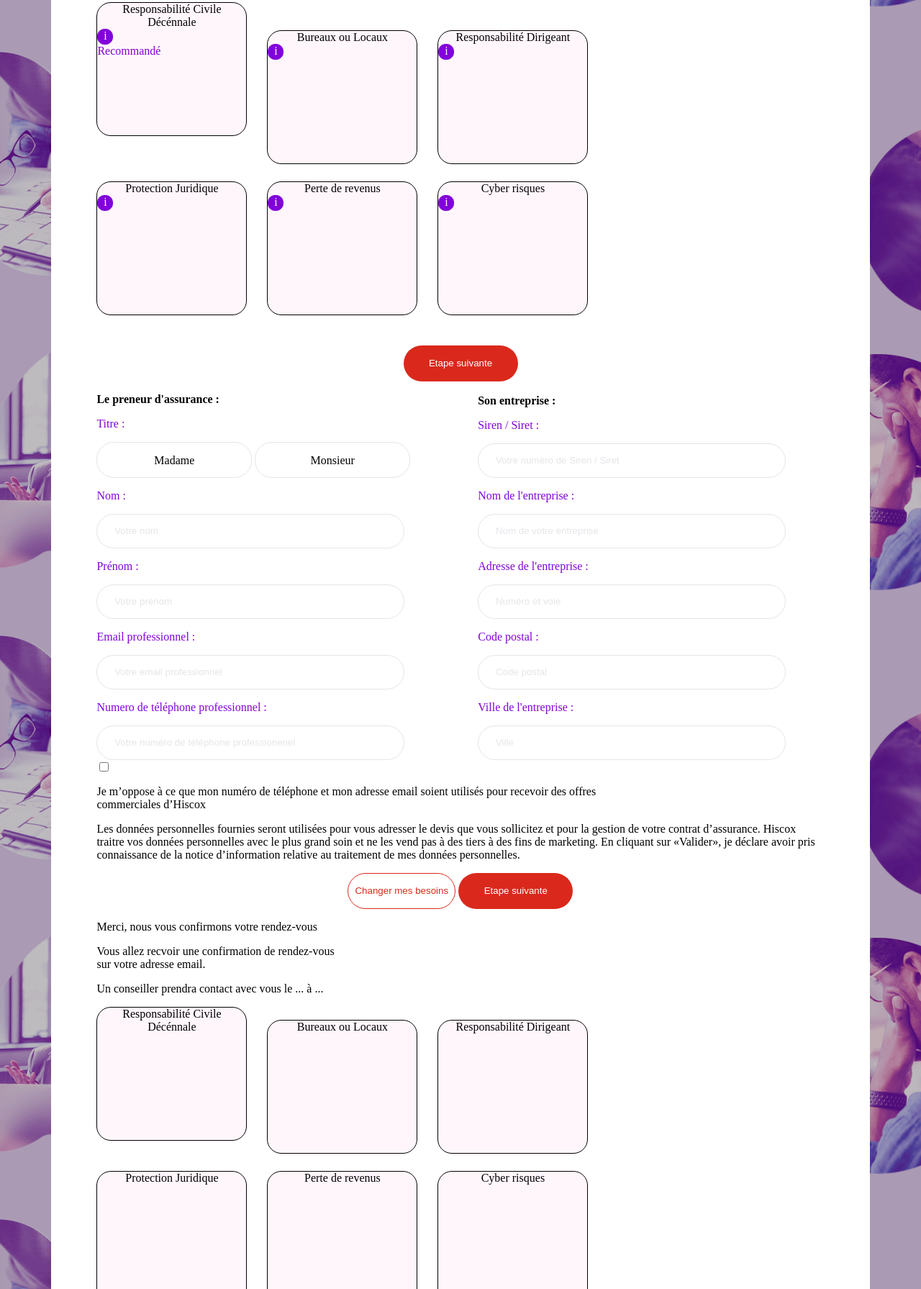
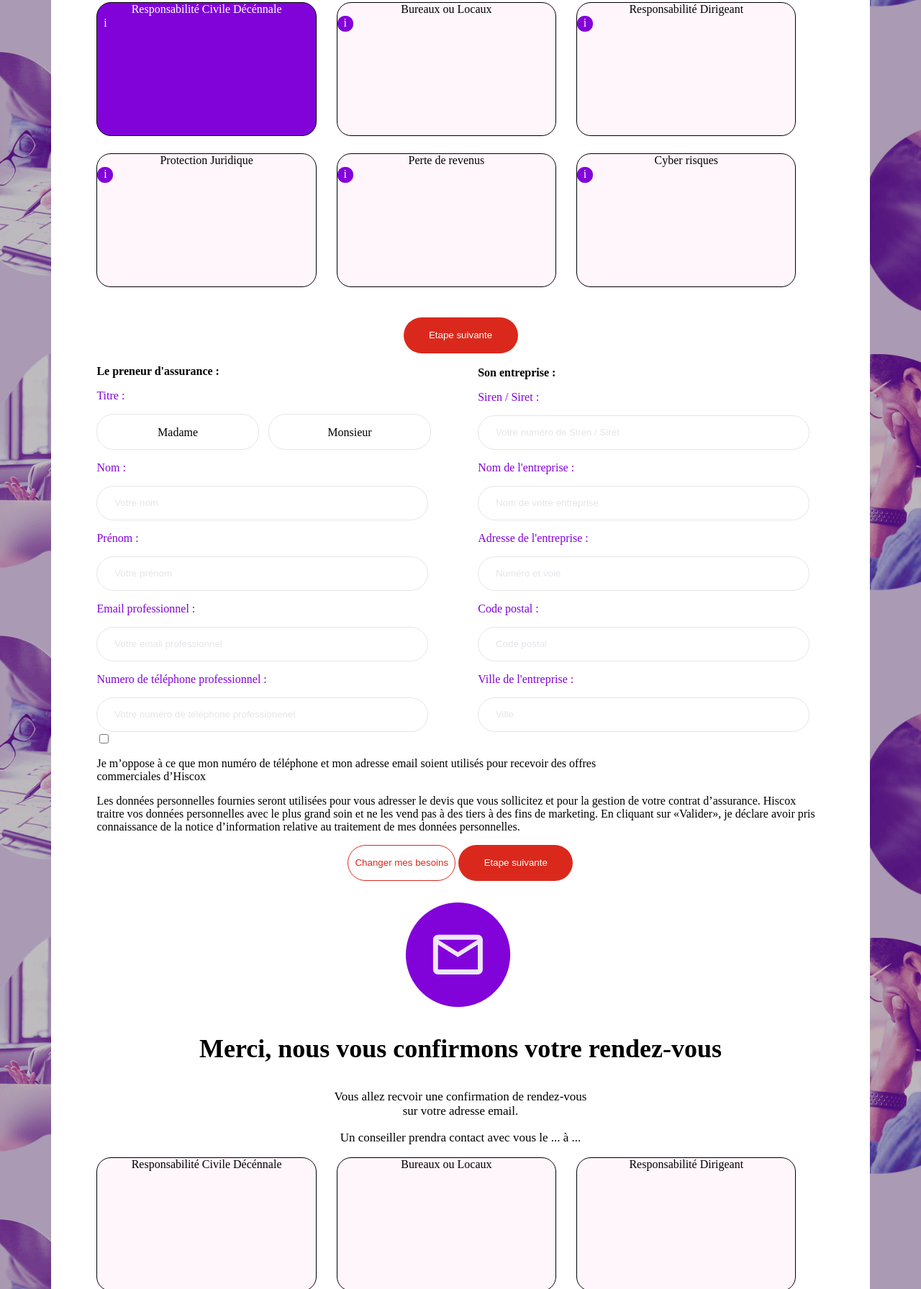
Before and after one commit to StudioBereus/hiscox, a plain HTML site: page index.html in a window 1280 px wide. Shown: the part 747-2538 px from the top of the page at 72% size. Drawn offline with Linux system fonts and the light colour scheme.

Commit message:
Add files via upload

```diff
--- a/index.html
+++ b/index.html
@@ -136,15 +136,13 @@
                     <div class="contenur_cartes">
                         <!--ligne 1-->
                     <label for="responsabilite">
-                        <input type="radio" name="carte" id="responsabilite">
+                        <input type="radio" name="carte" id="responsabilite" checked>
                         <div class="carte" id="carte_1">
                             Responsabilité Civile Décénnale
                             <div class="conteneur_info">
                                 i
                             </div>
-                            <div class="recommande">
-                                Recommandé
-                            </div>
+
                         </div>
                     </label>
 
@@ -226,7 +224,7 @@
                         </label>
 
                         <label for="monsieur">
-                            <input type="radio" name="genre" id="monsieur" >
+                            <input type="radio" name="genre" id="monsieur">
                             <div class="choix_genre">
                                 <p>Monsieur</p>
                             </div>
@@ -235,27 +233,26 @@
                         <!--Nom-->
                         <label for="nom">
                             <p class="demande">Nom :</p>
-                            <input type="text" name="nom" id="nom" class="champ" placeholder="Votre nom">
+                            <input type="text" name="nom" id="nom" class="champ" placeholder="Votre nom" required>
                         </label>
 
                         <!--Prenom-->
                         <label for="prenom">
                             <p class="demande">Prénom :</p>
-                            <input type="text" name="prenom" id="prenom" class="champ" placeholder="Votre prénom">
+                            <input type="text" name="prenom" id="prenom" class="champ" placeholder="Votre prénom" required>
                         </label>
 
                         <!--E-mail-->
                         <label for="email">
                             <p class="demande">Email professionnel :</p>
-                            <input type="email" name="email" id="email" class="champ"
+                            <input type="email" name="email" id="email" class="champ" required
                                 placeholder="Votre email professionnel">
                         </label>
 
                         <!--Téléphone-->
                         <label for="tel">
                             <p class="demande">Numero de téléphone professionnel :</p>
-                            <input type="text" name="tel" id="tel" class="champ"
-                                placeholder="Votre numéro de téléphone professionenel">
+                            <input type="text" name="tel" id="tel" class="champ"placeholder="Votre numéro de téléphone professionenel" required>
                         </label>
 
                     </div>
@@ -268,27 +265,27 @@
 
                         <label for="siret">
                             <p class="demande">Siren / Siret :</p>
-                            <input type="text" name="siret" id="siret" class="champ" placeholder="Votre numéro de Siren / Siret">
+                            <input type="text" name="siret" id="siret" class="champ" placeholder="Votre numéro de Siren / Siret" required>
                         </label>
 
                         <label for="entreprise">
                             <p class="demande">Nom de l'entreprise :</p>
-                            <input type="text" name="entreprise" id="entreprise" class="champ" placeholder="Nom de votre entreprise">
+                            <input type="text" name="entreprise" id="entreprise" class="champ" placeholder="Nom de votre entreprise" required>
                         </label>
 
                         <label for="adresse">
                             <p class="demande">Adresse de l'entreprise :</p>
-                            <input type="text" name="adresse" id="adresse" class="champ" placeholder="Numéro et voie">
+                            <input type="text" name="adresse" id="adresse" class="champ" placeholder="Numéro et voie" required>
                         </label>
 
                         <label for="postal">
                             <p class="demande">Code postal :</p>
-                            <input type="text" name="postal" id="postal" class="champ" placeholder="Code postal">
+                            <input type="text" name="postal" id="postal" class="champ" placeholder="Code postal" required>
                         </label>
 
                         <label for="ville">
                             <p class="demande">Ville de l'entreprise :</p>
-                            <input type="text" name="ville" id="ville" class="champ" placeholder="Ville">
+                            <input type="text" name="ville" id="ville" class="champ" placeholder="Ville" required>
                         </label>
 
                     </div>
@@ -336,7 +333,7 @@
                 <div id="part_4">
 
                     <!--Image enveloppe-->
-                    <div class="cont_enveloppe"><img src="" alt=""></div>
+                    <div class="cont_enveloppe"><img src="img/pastille_enveloppe.png" alt="enveloppe"></div>
 
                     <!--Ligne 1-->
                     <p class="l1">Merci, nous vous confirmons votre rendez-vous</p>
@@ -349,25 +346,25 @@
 
 
                     <!--Ligne 1 cartes-->
-                    <label for="responsabilite">
-                        <input type="radio" name="carte_2" id="responsabilite">
-                        <div class="carte_2" id="carte_1">
+                    <label for="responsabilite2">
+                        <input type="radio" name="carte_2" id="responsabilite2">
+                        <div class="carte" id="carte_1">
                             <div class="cont_text">
                                 Responsabilité Civile Décénnale
                             </div>
                         </div>
                     </label>
 
-                    <label for="bureaux">
-                        <input type="radio" name="carte_2" id="bureaux">
-                        <div class="carte_2" id="carte_2">
+                    <label for="bureaux2">
+                        <input type="radio" name="carte_2" id="bureaux2">
+                        <div class="carte" id="carte_2">
                             Bureaux ou Locaux
                         </div>
                     </label>
 
-                    <label for="dirigeant">
-                        <input type="radio" name="carte_2" id="dirigeant">
-                        <div class="carte_2" id="carte_3">
+                    <label for="dirigeant2">
+                        <input type="radio" name="carte_2" id="dirigeant2">
+                        <div class="carte" id="carte_3">
                             Responsabilité Dirigeant
                         </div>
                     </label>
@@ -375,23 +372,23 @@
                     <br>
 
                     <!--ligne 2 cartes-->
-                    <label for="protection">
-                        <input type="radio" name="carte_2" id="protection">
-                        <div class="carte_2" id="carte_4">
+                    <label for="protection2">
+                        <input type="radio" name="carte_2" id="protection2">
+                        <div class="carte" id="carte_4">
                             Protection Juridique
                         </div>
                     </label>
 
-                    <label for="perte">
-                        <input type="radio" name="carte_2" id="perte">
-                        <div class="carte_2" id="carte_5">
+                    <label for="perte2">
+                        <input type="radio" name="carte_2" id="perte2">
+                        <div class="carte" id="carte_5">
                             Perte de revenus
                         </div>
                     </label>
 
-                    <label for="cyber">
-                        <input type="radio" name="carte_2" id="cyber">
-                        <div class="carte_2" id="carte_6">
+                    <label for="cyber2">
+                        <input type="radio" name="carte_2" id="cyber2">
+                        <div class="carte" id="carte_6">
                             Cyber risques
                         </div>
                     </label>
--- a/style.scss
+++ b/style.scss
@@ -8,6 +8,7 @@ $light_grey:#e7e4e9;
 ///////////////////Génériques///////////////////
 body{
     background-image: url('img/hiscox_bg.png');
+
 }
 header{
     background-color: white;
@@ -50,13 +51,16 @@ header{
 
 /////////////////// Inputs ///////////////////
 
+//Type checkbox
+
 //Type text
 .champ{
-    width: 90%;
+    width: 97%;
     height: 48px;
     border-radius: 24px;
     border: 1px solid $light_grey;
     padding-left: 5%;
+    outline: none;
 }
 .champ::placeholder{
     color: $light_grey;
@@ -64,11 +68,13 @@ header{
 
 #search_bar{
     display: inline-block;
+    outline: none;
 }
 
 #champ_recherche{
     margin-left: 3%;
     margin-right: 2%;
+    outline: none;
 }
 
 //Tyoe number
@@ -77,6 +83,7 @@ input[type=number]{
     border-radius: 24px;
     width: 90%;
     padding-left: 5%;
+    outline: none;
 }
 
 //Type radio
@@ -188,9 +195,7 @@ label input[type=radio]:checked~.carte_2{
     color: white;
     font-size: 25px;
 }
-.ML{
 
-}
 .info_1{
     font-weight: bold;
 }
@@ -207,6 +212,20 @@ label input[type=radio]:checked~.carte_2{
     font-size: 48px;
 }
 
+
+.l1{
+    text-align: center;
+    font-size: 36px;
+    font-weight: bold;
+}
+.l2-3{
+    text-align: center;
+    font-size: 17px;
+}
+.l4{
+    text-align: center;
+    font-size: 17px;
+}
 /////////////////// Cartes ///////////////////
 
 
@@ -214,7 +233,7 @@ label input[type=radio]:checked~.carte_2{
     background-color: $bg-carte;
     border: 1px solid black;
     border-radius: 20px;
-    width: 207px;
+    width: 30%;
     height: 184px;
     display: inline-block;
     text-align: center;
@@ -234,7 +253,7 @@ label input[type=radio]:checked~.carte_2{
     background-color: $bg-carte;
     border: 1px solid black;
     border-radius: 20px;
-    width: 207px;
+    width: 30%;
     height: 184px;
     display: inline-block;
     text-align: center;
@@ -335,14 +354,13 @@ label input[type=radio]:checked~.carte_2{
 .recommande{
     width: 40%;
     height: 32px;
+    justify-self: start;
     background-color: $bg-carte;
     color: $main-violet;
     border: none;
     border-radius: 16px;
 }
-.cont_text{
 
-}
 
 //Partie trois
 .col_gauche{
@@ -355,7 +373,7 @@ label input[type=radio]:checked~.carte_2{
     margin-left: 5%;
 }
 .choix_genre{
-    width: 45%;
+    width: 47%;
     height: 48px;
     border: #e7e4e9 1px solid;
     background-color: white;
@@ -363,6 +381,8 @@ label input[type=radio]:checked~.carte_2{
     display: inline-block;
     border-radius: 24px;
     cursor: pointer;
+    margin-right: 2%;
+    margin-left: 0%;
 }
 .choix_genre:hover{
     background-color: $bg_hover_carte;
@@ -409,6 +429,13 @@ label input[type=radio]:checked~.choix_genre{
 
 }
 
+.cont_enveloppe{
+    width: 15%;
+    margin-left: auto;
+    margin-right: auto;
+    margin-top: 30px;
+}
+
 /////////////////// Animations ///////////////////
 
 //Remplissage des barres
```
Also changed, not shown: style.css.
